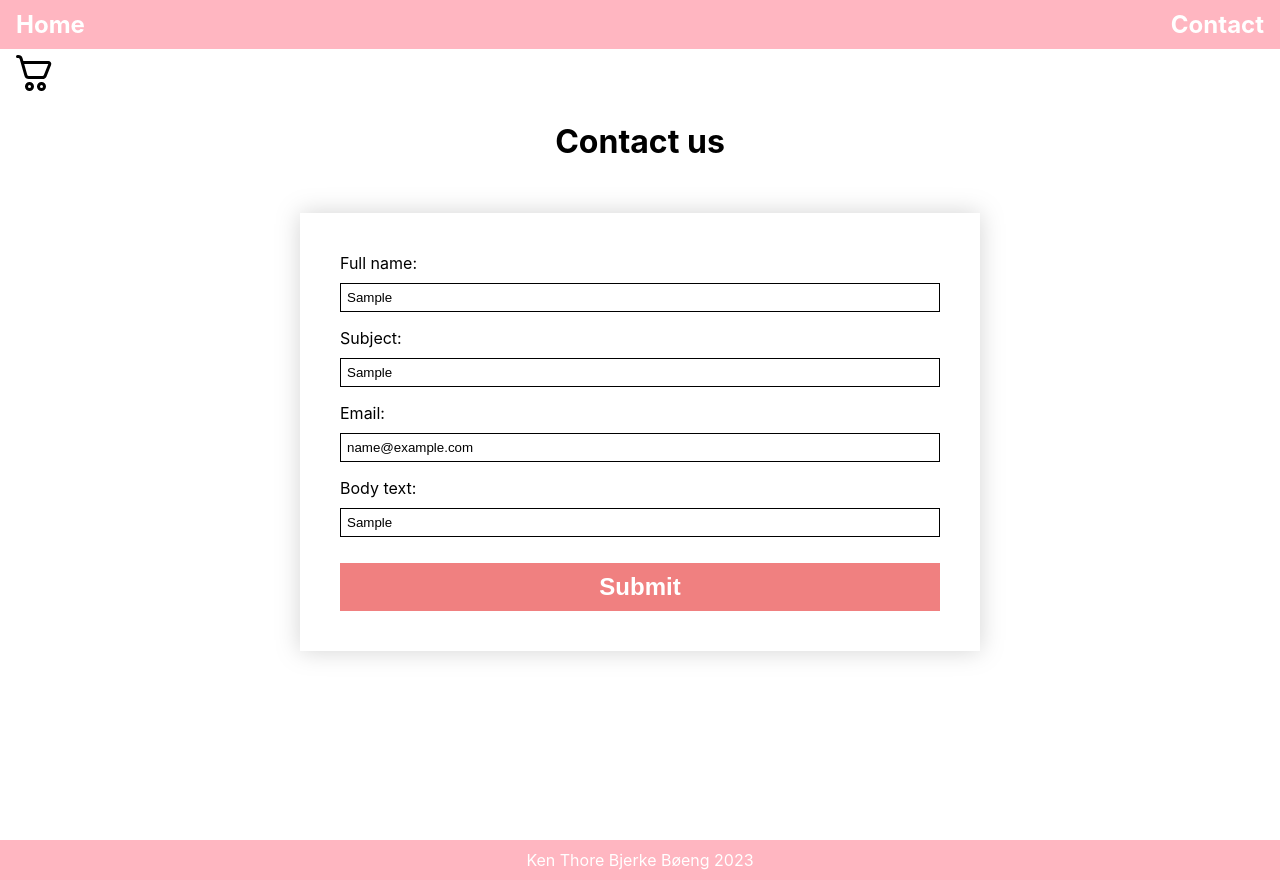
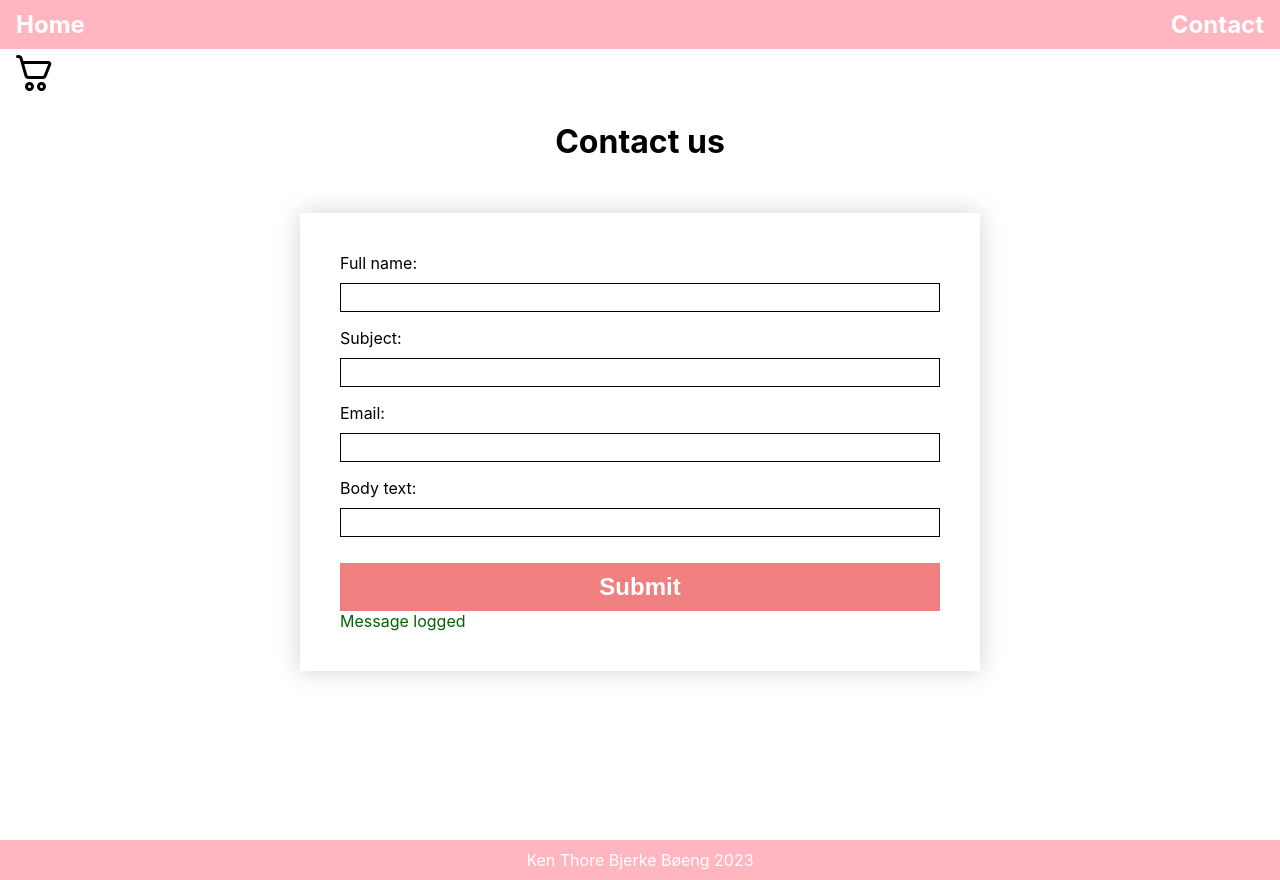
Before and after one commit to k12re/react-framework-ca, a React (Create React App) app: page /contact in a window 1280 px wide. Both pictures are taken after typing "Sample", "Sample", "name@example.com", "Sample" into the empty fields and a click on the button "Submit". Built offline with nearby package versions, Linux system fonts and the light colour scheme.

Commit message:
added confirmation on console log contact form

```diff
--- a/src/components/ContactPage/index.jsx
+++ b/src/components/ContactPage/index.jsx
@@ -2,6 +2,7 @@ import { useForm } from "react-hook-form";
 import { yupResolver } from "@hookform/resolvers/yup";
 import * as yup from "yup";
 import * as Styled from "../../App.styles";
+import { useState } from "react";
 
 const schema = yup
   .object({
@@ -31,19 +32,32 @@ function ContactPage() {
   const {
     register,
     handleSubmit,
+    reset,
     formState: { errors },
   } = useForm({
     resolver: yupResolver(schema),
   });
 
+  const [showMessage, setShowMessage] = useState(false);
+
+  function MessageLogged() {
+    return <div style={{ color: "darkgreen" }}>Message logged</div>;
+  }
+
   function onSubmit(data) {
     console.log(data);
+    reset();
+    setShowMessage(true);
+
+    setTimeout(() => {
+      setShowMessage(false);
+    }, 3000);
   }
 
   return (
     <Styled.FormContainer>
       <h1>Contact us</h1>
-      <form onSubmit={handleSubmit(onSubmit)}>
+      <form id="contactform" onSubmit={handleSubmit(onSubmit)}>
         <label htmlFor="full-name">Full name: </label>
         <input name="full-name" id="full-name" {...register("fullName")} />
         <p>{errors.fullName?.message}</p>
@@ -57,6 +71,7 @@ function ContactPage() {
         <input name="body" id="body" {...register("body")} />
         <p>{errors.body?.message}</p>
         <Styled.Button>Submit</Styled.Button>
+        {showMessage && <MessageLogged />}
       </form>
     </Styled.FormContainer>
   );
```
